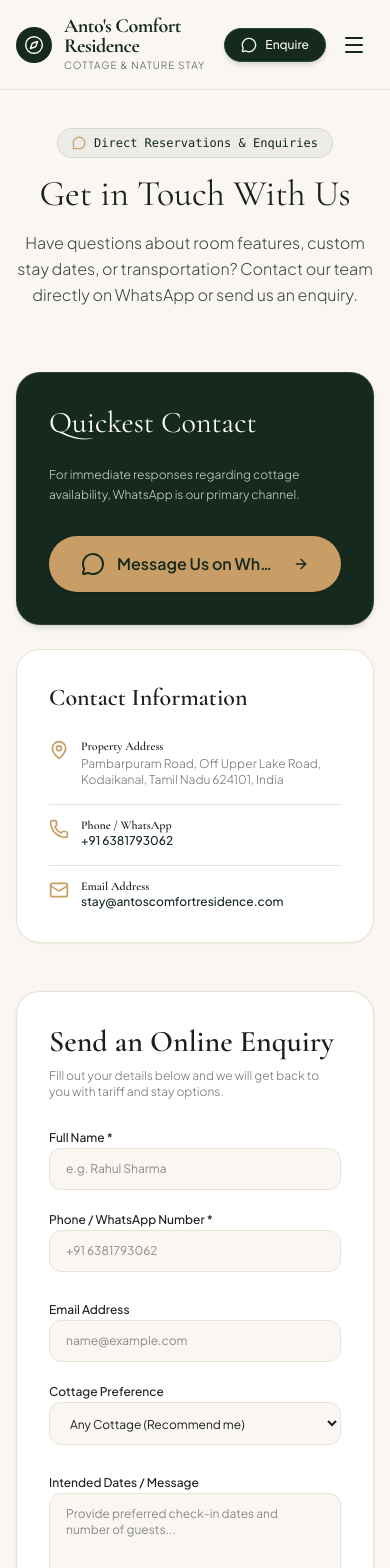
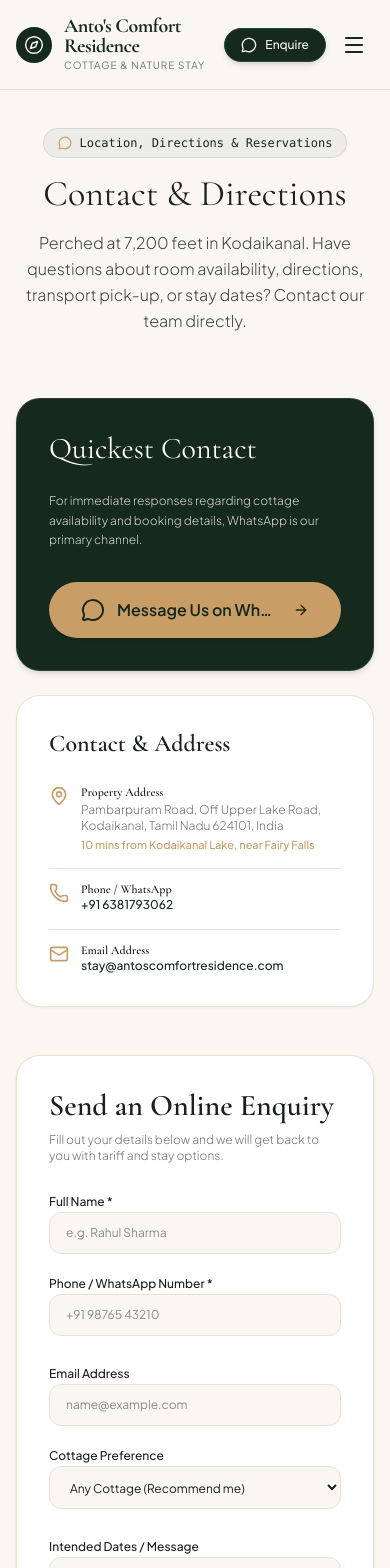
Before and after one commit to viswas1629-dev/cottage-temp1, a React (Vite) app: page /contact in a window 390 px wide. Shown: the top 1568 px of the page. Built offline with nearby package versions, Linux system fonts and the light colour scheme.

Commit message:
add details

```diff
--- a/src/App.tsx
+++ b/src/App.tsx
@@ -9,7 +9,6 @@ import Cottages from './pages/Cottages';
 import CottageDetail from './pages/CottageDetail';
 import Gallery from './pages/Gallery';
 import Experiences from './pages/Experiences';
-import Location from './pages/Location';
 import About from './pages/About';
 import Contact from './pages/Contact';
 
@@ -30,7 +29,6 @@ export const App: React.FC = () => {
             <Route path="/cottages/:id" element={<CottageDetail />} />
             <Route path="/gallery" element={<Gallery />} />
             <Route path="/experiences" element={<Experiences />} />
-            <Route path="/location" element={<Location />} />
             <Route path="/about" element={<About />} />
             <Route path="/contact" element={<Contact />} />
 
--- a/src/components/Footer.tsx
+++ b/src/components/Footer.tsx
@@ -65,13 +65,10 @@ export const Footer: React.FC = () => {
                 <Link to="/gallery" className="hover:text-white transition-colors">Photo Gallery</Link>
               </li>
               <li>
-                <Link to="/location" className="hover:text-white transition-colors">Location & Directions</Link>
+                <Link to="/about" className="hover:text-white transition-colors">About {SITE_CONFIG.name}</Link>
               </li>
               <li>
-                <Link to="/about" className="hover:text-white transition-colors">About Anto's Comfort Residence</Link>
-              </li>
-              <li>
-                <Link to="/contact" className="hover:text-white transition-colors">Contact Us</Link>
+                <Link to="/contact" className="hover:text-white transition-colors">Contact & Directions</Link>
               </li>
             </ul>
           </div>
--- a/src/components/Navbar.tsx
+++ b/src/components/Navbar.tsx
@@ -35,7 +35,6 @@ export const Navbar: React.FC = () => {
     { name: 'Cottages', path: '/cottages' },
     { name: 'Experiences', path: '/experiences' },
     { name: 'Gallery', path: '/gallery' },
-    { name: 'Location', path: '/location' },
     { name: 'About', path: '/about' },
     { name: 'Contact', path: '/contact' },
   ];
--- a/src/data/experiences.ts
+++ b/src/data/experiences.ts
@@ -13,14 +13,14 @@ export interface Experience {
 export const EXPERIENCES: Experience[] = [
   {
     id: "exp-01",
-    title: "Starlit Campfire & Acoustic Evenings",
-    subtitle: "Warm fire, roasted marshmallows, and crisp mountain night air.",
-    description: "Every evening at dusk, gather around our private sunken stone fire pit. Enjoy complimentary warm spiced chai, mulled cider, and roasted marshmallows as the stars illuminate the clear mountain sky.",
-    image: "https://images.unsplash.com/photo-1526491109672-74f44073b7f3?auto=format&fit=crop&q=80&w=1600",
+    title: "Cozy Campfire Evenings",
+    subtitle: "Enjoy a warm campfire evening with family and friends in the cool Kodaikanal weather.",
+    description: "Spend a relaxing evening around the campfire with your loved ones. Enjoy the cool Kodaikanal weather, have some warm snacks, share stories, and make beautiful memories together.",
+    image: "https://images.squarespace-cdn.com/content/v1/64b52d0d262dd80bf3ba13d5/1706086637222-1RJ85CJPM8HLN7O8SZ9H/image-asset.jpeg",
     category: "Evening Ritual",
     duration: "7:00 PM – 10:00 PM",
     timing: "Daily",
-    highlights: ["Sunken stone fire pit", "Marshmallow roasting kit", "Hot spiced beverages", "Stargazing ambience"]
+    highlights: ["🔥 Outdoor Campfire", "🌿 Natural Surroundings", "👨‍👩‍👧‍👦 Family & Friends", "🌙 Peaceful Evening"]
   },
   {
     id: "exp-02",
@@ -46,14 +46,14 @@ export const EXPERIENCES: Experience[] = [
   },
   {
     id: "exp-04",
-    title: "Artisanal Fireside Dining",
+    title: "Homely Dining Experience",
     subtitle: "Farm-fresh South Indian & Continental meals cooked with local mountain herbs.",
-    description: "Savor rich, authentic dishes prepared using vegetables harvested from nearby high-altitude farms. Enjoy candlelit meals in your private cottage veranda or central dining gazebos.",
+    description: "Enjoy freshly prepared meals during your stay at the cottage. Food arrangements are available on advance request at the time of booking. Since the meals are prepared based on prior orders, last-minute food requests may not be possible.",
     image: "https://images.unsplash.com/photo-1517248135467-4c7edcad34c4?auto=format&fit=crop&q=80&w=1600",
     category: "Culinary",
     duration: "On Request",
     timing: "Breakfast, Lunch & Dinner",
-    highlights: ["Organic farm vegetables", "Authentic Kodai spices", "Private veranda room service", "Candlelit gazebo setup"]
+    highlights: ["🍛 Freshly Prepared Meals", "📅 Advance Order Required", "🏡 Homely Dining", "⚠️ No Last-Minute Orders"]
   },
   {
     id: "exp-05",
--- a/src/pages/Contact.tsx
+++ b/src/pages/Contact.tsx
@@ -1,5 +1,5 @@
 import React, { useState } from 'react';
-import { Phone, Mail, MapPin, Send, MessageCircle, CheckCircle2 } from 'lucide-react';
+import { Phone, Mail, MapPin, Send, MessageCircle, CheckCircle2, Sun, CloudRain } from 'lucide-react';
 import { SITE_CONFIG } from '../config/site';
 import WhatsAppButton from '../components/WhatsAppButton';
 import LocationMap from '../components/LocationMap';
@@ -29,13 +29,13 @@ export const Contact: React.FC = () => {
         <div className="text-center max-w-3xl mx-auto space-y-4">
           <div className="inline-flex items-center gap-2 px-3.5 py-1.5 rounded-full bg-[#15291E]/5 text-[#15291E] text-xs font-mono font-medium border border-[#15291E]/10">
             <MessageCircle className="w-3.5 h-3.5 text-[#C89D66]" />
-            <span>Direct Reservations & Enquiries</span>
+            <span>Location, Directions & Reservations</span>
           </div>
           <h1 className="font-serif text-4xl sm:text-6xl font-normal text-[#1C201D]">
-            Get in Touch With Us
+            Contact & Directions
           </h1>
           <p className="text-base text-[#3D4540] font-sans font-light leading-relaxed">
-            Have questions about room features, custom stay dates, or transportation? Contact our team directly on WhatsApp or send us an enquiry.
+            Perched at 7,200 feet in Kodaikanal. Have questions about room availability, directions, transport pick-up, or stay dates? Contact our team directly.
           </p>
         </div>
 
@@ -50,7 +50,7 @@ export const Contact: React.FC = () => {
                 Quickest Contact
               </h2>
               <p className="text-xs font-sans text-white/80 font-light leading-relaxed">
-                For immediate responses regarding cottage availability, WhatsApp is our primary channel.
+                For immediate responses regarding cottage availability and booking details, WhatsApp is our primary channel.
               </p>
 
               <div className="pt-2">
@@ -65,7 +65,7 @@ export const Contact: React.FC = () => {
 
             <div className="bg-white p-8 rounded-3xl border border-[#EAE2D5] space-y-6 shadow-xs">
               <h3 className="font-serif text-2xl font-semibold text-[#1C201D]">
-                Contact Information
+                Contact & Address
               </h3>
 
               <div className="space-y-4 text-xs sm:text-sm text-[#3D4540]">
@@ -74,6 +74,7 @@ export const Contact: React.FC = () => {
                   <div>
                     <h4 className="font-semibold text-[#1C201D]">Property Address</h4>
                     <p className="text-[#6E7771] font-light mt-0.5">{SITE_CONFIG.location.address}</p>
+                    <p className="text-[11px] text-[#C89D66] font-medium mt-1">{SITE_CONFIG.location.landmark}</p>
                   </div>
                 </div>
 
@@ -150,7 +151,7 @@ export const Contact: React.FC = () => {
                     <input
                       type="tel"
                       required
-                      placeholder="+91 6381793062"
+                      placeholder="+91 98765 43210"
                       value={formData.phone}
                       onChange={(e) => setFormData({ ...formData, phone: e.target.value })}
                       className="w-full px-4 py-3 bg-[#FAF7F2] border border-[#EAE2D5] rounded-xl text-xs text-[#1C201D] focus:outline-none focus:border-[#15291E]"
@@ -216,9 +217,40 @@ export const Contact: React.FC = () => {
 
         </div>
 
-        {/* Location Map */}
+        {/* Location Map Section */}
         <div className="pt-8">
           <LocationMap />
+        </div>
+
+        {/* Climate & Transport Pick-up Section */}
+        <div className="grid grid-cols-1 md:grid-cols-2 gap-8 pt-4">
+          <div className="bg-white p-8 rounded-3xl border border-[#EAE2D5] space-y-4 shadow-xs">
+            <div className="flex items-center gap-3">
+              <Sun className="w-6 h-6 text-[#C89D66]" />
+              <h3 className="font-serif text-2xl font-semibold text-[#1C201D]">Best Time to Visit</h3>
+            </div>
+            <p className="text-xs sm:text-sm text-[#3D4540] font-sans font-light leading-relaxed">
+              Kodaikanal enjoys pleasant, crisp weather throughout the year. Spring & Summer (September to May) bring clear skies and cool breezes (15°C to 20°C). Monsoon season (June to August) paints the mountains in vibrant emerald hues with misty rain and cascading waterfalls.
+            </p>
+          </div>
+
+          <div className="bg-white p-8 rounded-3xl border border-[#EAE2D5] space-y-4 shadow-xs">
+            <div className="flex items-center gap-3">
+              <CloudRain className="w-6 h-6 text-[#15291E]" />
+              <h3 className="font-serif text-2xl font-semibold text-[#1C201D]">Pick-up & Transfer Assistance</h3>
+            </div>
+            <p className="text-xs sm:text-sm text-[#3D4540] font-sans font-light leading-relaxed">
+              We can arrange private chauffeured car pick-up services from Madurai Airport, Coimbatore Airport, or Kodai Road Railway Station directly to our cottage gates upon request.
+            </p>
+            <div className="pt-2">
+              <WhatsAppButton
+                customMessage="Hello, I would like to enquire about transport pick-up assistance for my trip to Kodai Haven."
+                label="Enquire for Taxi Transfer"
+                size="sm"
+                variant="outline"
+              />
+            </div>
+          </div>
         </div>
 
       </div>
```
Also changed, not shown: src/pages/Location.tsx (deleted, +0 -64 lines).
